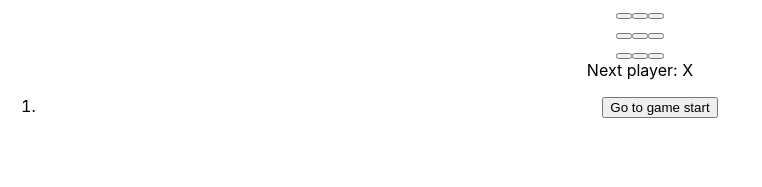
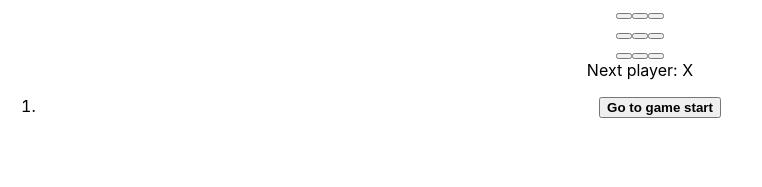
Before and after one commit to dakam4/reactjs, a React (Create React App) app in the folder tic_tac_toe/: page / in a window 1280 px wide. Shown: the top 187 px of the page, without its empty margins (0-762 px from the left). Built offline with nearby package versions, Linux system fonts and the light colour scheme.

Commit message:
Bold the currently selected item in the move list

```diff
--- a/tic_tac_toe/src/components/Game.js
+++ b/tic_tac_toe/src/components/Game.js
@@ -1,6 +1,7 @@
 import React from "react";
 import { Board } from "./Board";
 import { determineWinner, getSquareCoordinates } from "./Functions";
+import '../css/game.css';
 
 export class Game extends React.Component{
 
@@ -50,7 +51,10 @@ export class Game extends React.Component{
               'Go to game start';
             return (
               <li key={move}>
-                <button onClick={() => this.jumpTo(move)}>{desc}</button>
+                <button
+                  className={(this.state.stepNumber === move) ? 'bold' : ''}
+                  onClick={() => this.jumpTo(move)} >{desc}
+                </button>
               </li>
             );
           });
--- /dev/null
+++ b/tic_tac_toe/src/css/game.css
@@ -0,0 +1,3 @@
+.bold {
+    font-weight: bold;
+}
```
